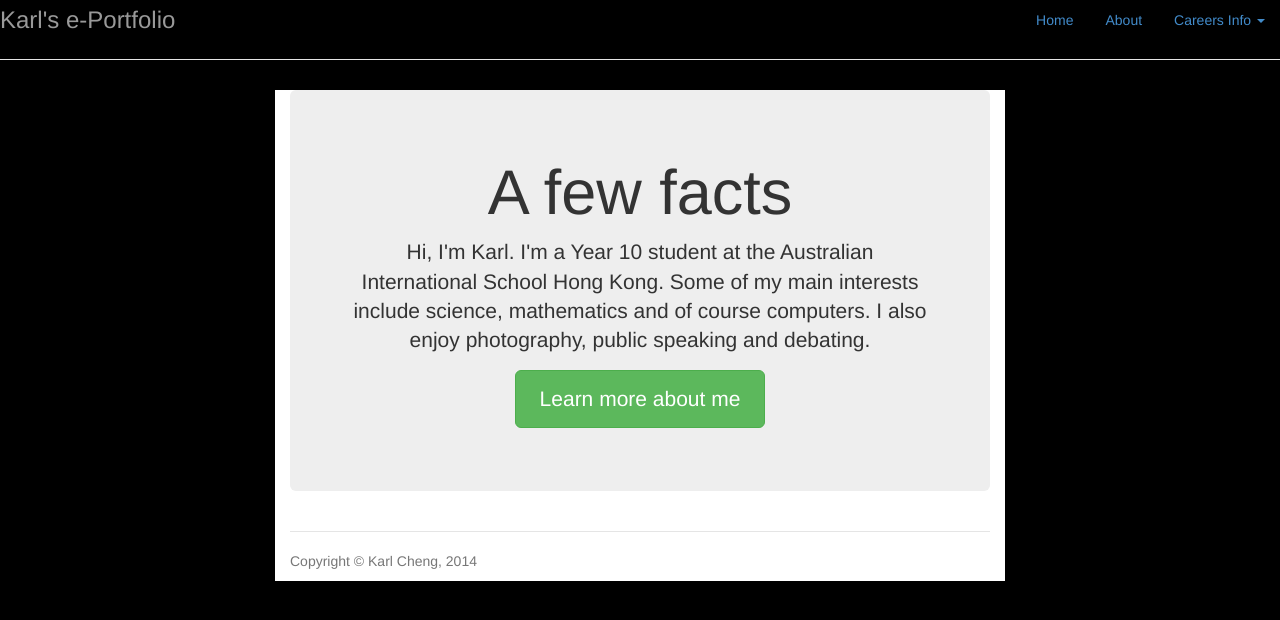
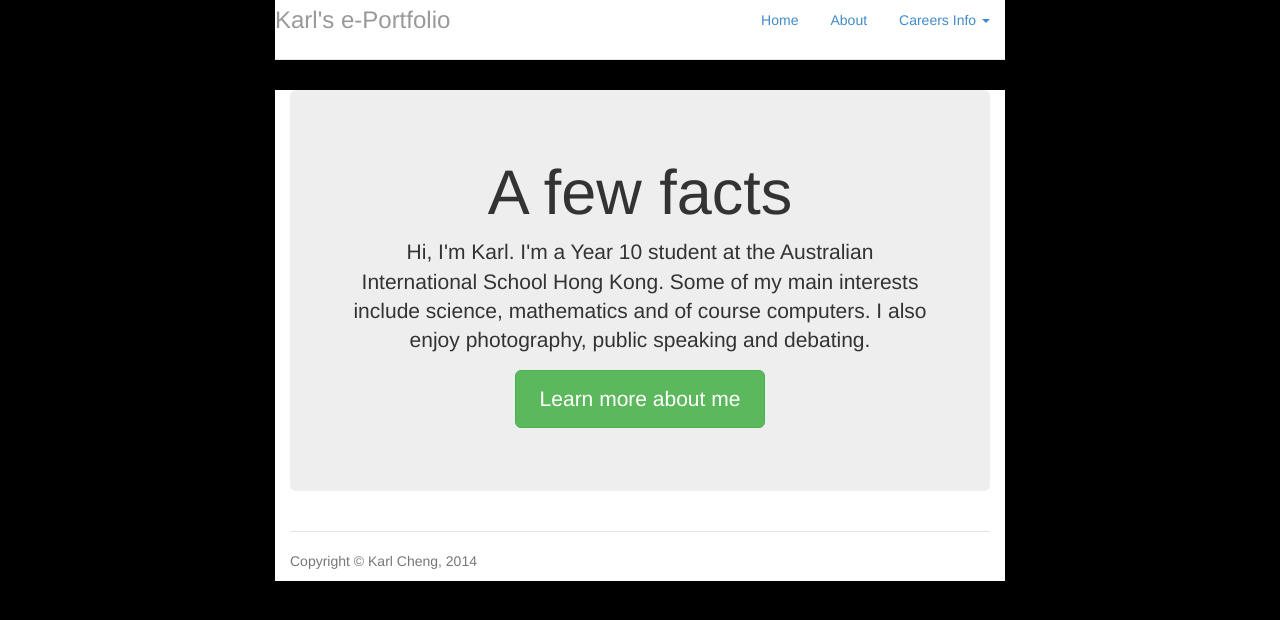
Before and after one commit to Qantas94Heavy/qantas94heavy.github.io, a Jekyll site: the page built from index.md, in a window 1280 px wide. Shown: the top 620 px of the page. Built offline with Jekyll 4.4.1, drawn with Linux system fonts in a browser that asks for light colours.

Commit message:
Try and keep text centred though

```diff
--- a/_layouts/default.html
+++ b/_layouts/default.html
@@ -16,7 +16,7 @@
     <link href="{{ site.baseurl }}css/jumbotron-narrow.css" rel="stylesheet">
   </head>
   <body>
-    <div class="header">
+    <div class="header container">
       <ul class="nav nav-pills pull-right">
 	{% for link in site.navigation %}
 	  {% if link.children %}
```
